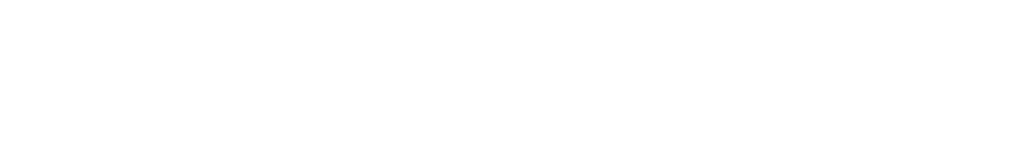
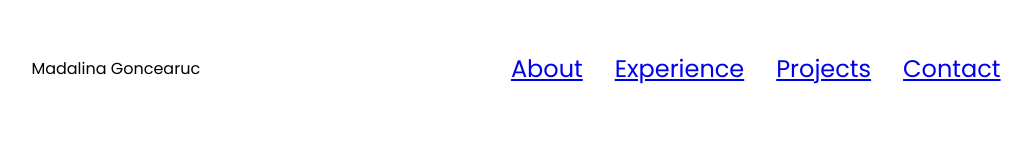
Before and after one commit to madallina/MyPortofolio, a plain HTML site: page index.html in a window 1280 px wide. Shown: the whole page, without its empty margins (124-1155 px from the left). Drawn offline with Linux system fonts and the light colour scheme.

Commit message:
feat(css): nav-links

```diff
--- a/index.html
+++ b/index.html
@@ -1,11 +1,23 @@
 <!DOCTYPE html>
 <html lang="en">
-<head>
-    <meta charset="UTF-8">
-    <meta name="viewport" content="width=device-width, initial-scale=1.0">
+  <head>
+    <meta charset="UTF-8" />
+    <meta name="viewport" content="width=device-width, initial-scale=1.0" />
     <title>My Portofolio</title>
-</head>
-<body>
+  </head>
+  <link rel="stylesheet" href="style.css">
+  <body>
+    <nav id="dekstop-nav">
+      <div class="logo">Madalina Goncearuc</div>
+      <div>
+        <ul class="nav-links">
+          <li><a href="about">About</a></li>
+          <li><a href="experience">Experience</a></li>
+          <li><a href="projects">Projects</a></li>
+          <li><a href="contact">Contact</a></li>
+        </ul>
+      </div>
+    </nav>
     <script src="script.js"></script>
-</body>
+  </body>
 </html>
--- a/style.css
+++ b/style.css
@@ -0,0 +1,32 @@
+@import url("https://fonts.googleapis.com/css2?family=Poppins:wght@300;400;500;600&display=swap");
+*{
+    margin:0;
+    padding:0;
+}
+body {
+    font-family: "Poppins", sans-serif;
+  }
+
+html{
+    scroll-behavior:smooth;
+}
+p{
+    color:gray;
+}
+a,.btn{
+    transition: all 0.3s ease;
+}
+nav, .nav-links{
+    display: flex;
+}
+nav{
+    justify-content: space-around;
+    align-items: center;
+    height: 17vh;
+
+}
+.nav-links{
+    gap:2rem;
+    list-style: none;
+    font-size: 1.5rem;
+}
```
